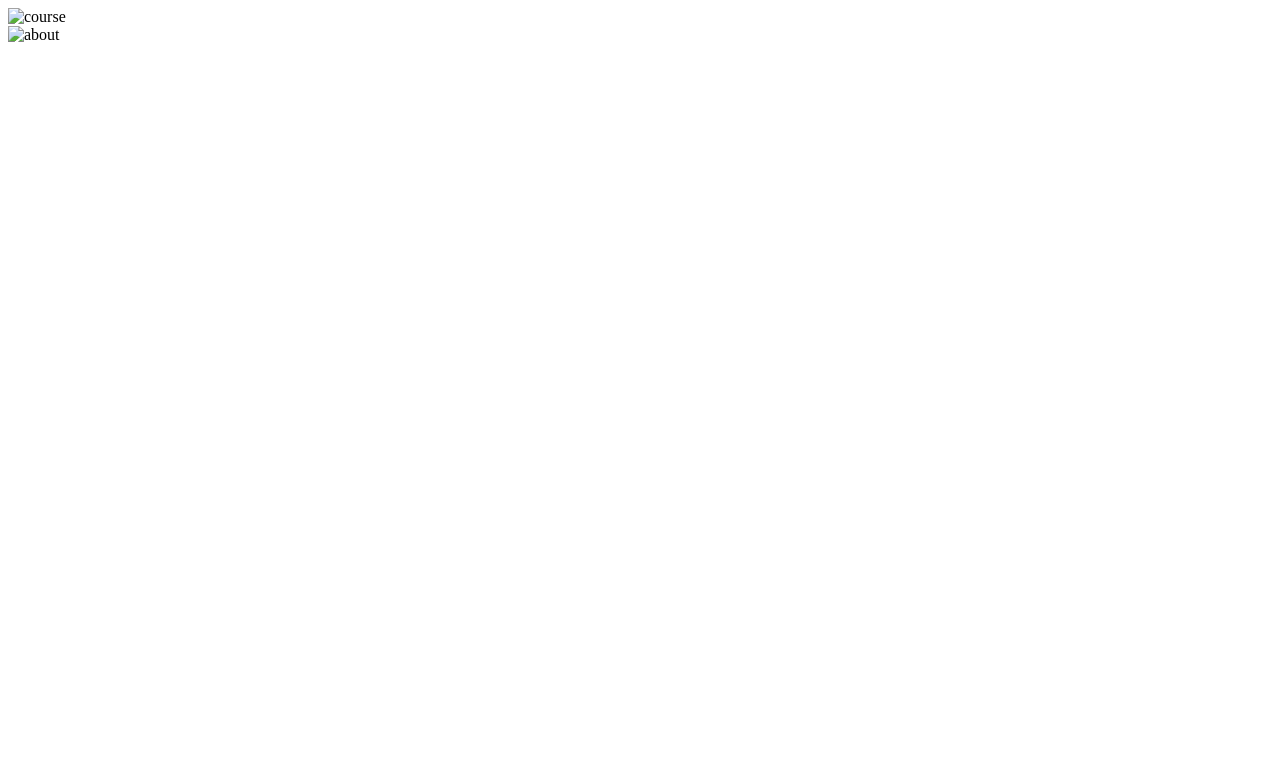
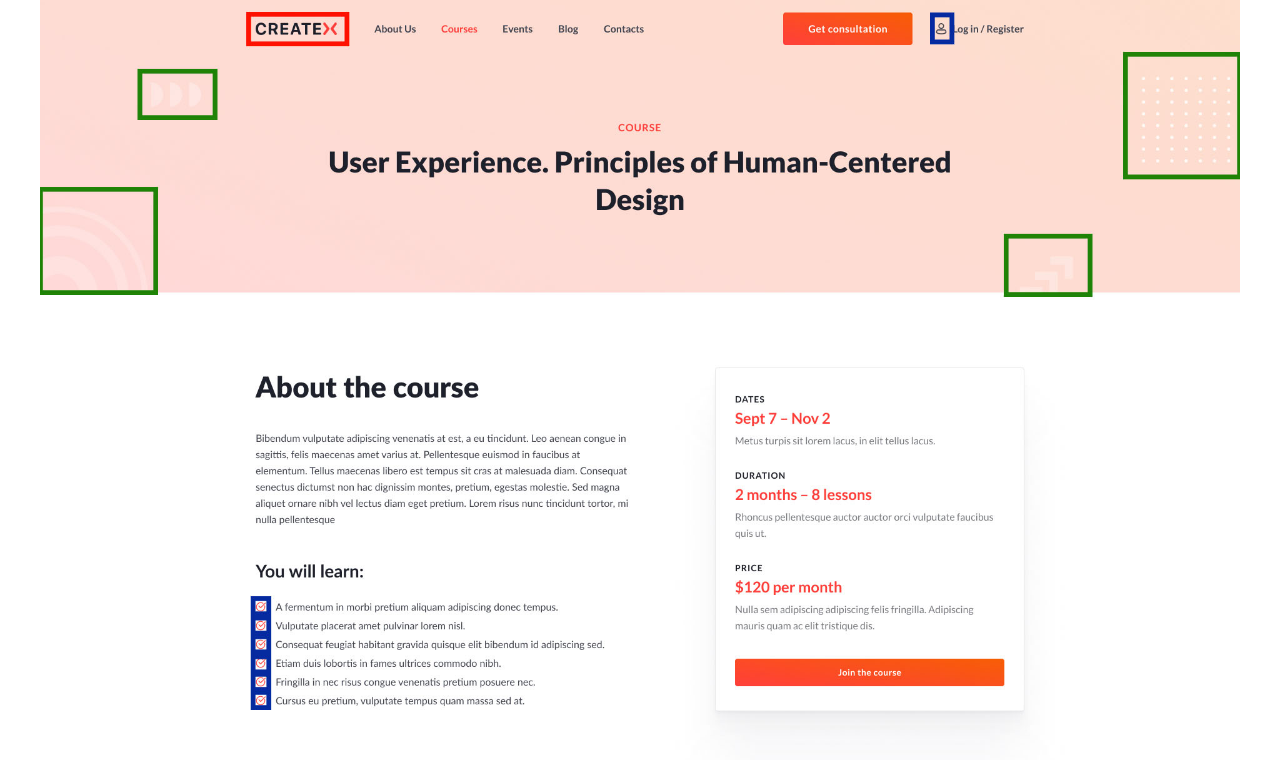
Before and after one commit to Slim-1011/AutumnCourse, a plain HTML site: page Lesson_9/index.html in a window 1280 px wide. Shown: the top 760 px of the page. Drawn offline with Linux system fonts and the light colour scheme; the site is published under a folder, as on GitHub Pages, so addresses that start at the root find nothing.

Commit message:
Update index.html

```diff
--- a/Lesson_9/index.html
+++ b/Lesson_9/index.html
@@ -5,8 +5,8 @@
 	<meta charset="UTF-8">
 	<meta http-equiv="X-UA-Compatible" content="IE=edge">
 	<meta name="viewport" content="width=device-width, initial-scale=1.0">
-	<link rel="stylesheet" href="/css/reset.css">
-	<link rel="stylesheet" href="/css/style.css">
+	<link rel="stylesheet" href="css/reset.css">
+	<link rel="stylesheet" href="css/style.css">
 	<title>Lesson_9</title>
 </head>
 
@@ -15,10 +15,10 @@
 	<main class="main">
 		<div class="main-container">
 			<div class="first-photo">
-				<img src="/img/Course.jpg" alt="course">
+				<img src="img/Course.jpg" alt="course">
 			</div>
 			<div class="second-photo">
-				<img src="/img/About Us.jpg" alt="about">
+				<img src="img/About Us.jpg" alt="about">
 			</div>
 		</div>
 	</main>
```
